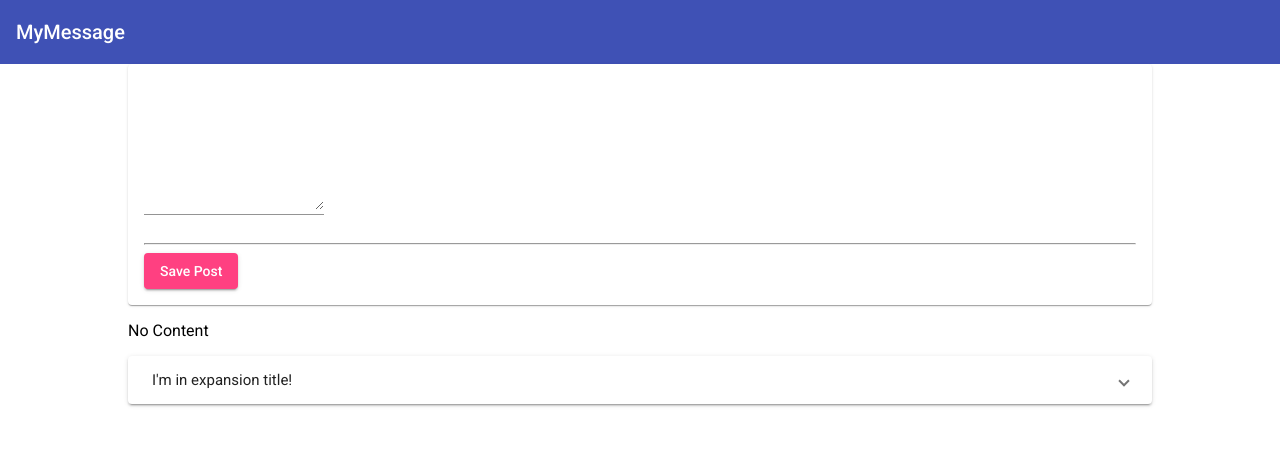
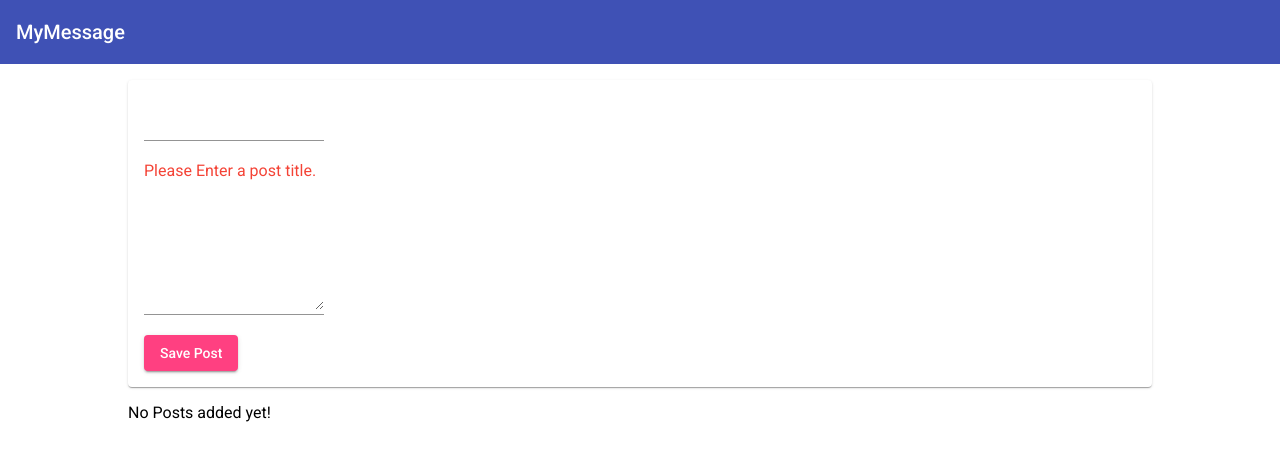
Before and after one commit to statst/blog-app-frontend, an Angular app: page / in a window 1280 px wide. Shown: the top 460 px of the page. Built offline with nearby package versions, Linux system fonts and the light colour scheme.

Commit message:
created post service

```diff
--- a/src/app/app.component.css
+++ b/src/app/app.component.css
@@ -1,5 +1,4 @@
 main{
-  margin-top: 1rem;
   width: 80%;
-  margin: auto;
+  margin: 1rem auto;
 }
--- a/src/app/app.component.html
+++ b/src/app/app.component.html
@@ -1,6 +1,6 @@
 
 <app-header></app-header>
 <main>
-<app-post-create></app-post-create>
-<app-post-list></app-post-list>
+<app-post-create (postCreated) = "onPostAdded($event)"></app-post-create>
+<app-post-list [posts] = "storedPosts"></app-post-list>
 </main>
--- a/src/app/app.component.ts
+++ b/src/app/app.component.ts
@@ -1,10 +1,14 @@
-import { Component } from '@angular/core';
-
+import { Component } from '@angular/core'
+// import { Post } from './posts/post.model'
 @Component({
   selector: 'app-root',
   templateUrl: './app.component.html',
   styleUrls: ['./app.component.css']
 })
 export class AppComponent {
-  title = 'memory-saver-app';
+  storedPosts = [];
+
+  onPostAdded(post){
+    this.storedPosts.push(post);
+  }
 }
--- a/src/app/app.module.ts
+++ b/src/app/app.module.ts
@@ -13,6 +13,7 @@
 import { PostCreateComponent } from './posts/post-create/post-create.component';
 import { HeaderComponent } from './header/header.component';
 import { PostListComponent } from './posts/post-list/post-list.component';
+import { PostsService } from './posts/posts.service';
 
 @NgModule({
   declarations: [
--- a/src/app/posts/post-create/post-create.component.html
+++ b/src/app/posts/post-create/post-create.component.html
@@ -1,12 +1,20 @@
 
 <mat-card>
-  <mat-form-field>
-  <textarea matInput rows="6" [(ngModel)]="enteredValue"></textarea>
-</mat-form-field>
-<hr>
-<button mat-raised-button
-        color="accent" (click)="onAddPost()">Save Post</button>
+  <form (submit) = "onAddPost(postForm)" #postForm= "ngForm">
+    <mat-form-field>
+      <input matInput type="text" name = "title" ngModel required minlength="6" #title="ngModel">
+    </mat-form-field>
+    <mat-error *ngIf= "title.invalid">Please Enter a post title.</mat-error>
+      <mat-form-field>
+        <textarea matInput rows="6" name = "content" ngModel required #content= "ngModel"></textarea>
+        <mat-error *ngIf="content.invalid">Please Enter a content.</mat-error>
+      </mat-form-field>
+
+      <!-- <mat-form-field>
+        <textarea matInput rows="6" [(ngModel)]="enteredContent"></textarea>
+      </mat-form-field> -->
+      <br>
+      <button mat-raised-button color="accent" type="submit">Save Post</button>
+  </form>
+
 </mat-card>
-
-
-<p>{{ newPost }}</p>
--- a/src/app/posts/post-create/post-create.component.ts
+++ b/src/app/posts/post-create/post-create.component.ts
@@ -1,5 +1,7 @@
-import { Component } from '@angular/core';
-import { sharedStylesheetJitUrl } from '@angular/compiler';
+import { Component, EventEmitter, Output } from '@angular/core';
+import { NgForm } from '@angular/forms';
+import { Post } from '../post.model';
+
 
 
 @Component({
@@ -10,10 +12,15 @@
 
 
 export class PostCreateComponent{
-  newPost = 'No Content';
-  enteredValue = ""
-  onAddPost(){
-    this.newPost = this.enteredValue;
+  enteredTitle = "";
+  enteredContent = "";
+  @Output() postCreated = new EventEmitter<Post>();
+  onAddPost(form: NgForm){
+    if(form.invalid){
+      return;
+    }
+    const post: Post = {title: form.value.title, content: form.value.content }
+    this.postCreated.emit(post);
   }
 
 }
--- a/src/app/posts/post-list/post-list.component.css
+++ b/src/app/posts/post-list/post-list.component.css
@@ -2,3 +2,8 @@
   display: block;
   margin-top: 1rem;
 }
+
+.info
+-text {
+  text-align: center;
+}
--- a/src/app/posts/post-list/post-list.component.html
+++ b/src/app/posts/post-list/post-list.component.html
@@ -1,8 +1,10 @@
-<mat-accordion>
-  <mat-expansion-panel>
+<mat-accordion multi = "true" *ngIf = "posts.length > 0">
+  <mat-expansion-panel *ngFor="let post of posts">
     <mat-expansion-panel-header>
-      I'm in expansion title!
+      {{ post.title }}
     </mat-expansion-panel-header>
-    <p>I'm in an expansion panel!</p>
+    <p>{{ post.content }}</p>
   </mat-expansion-panel>
 </mat-accordion>
+
+<p class="info-text mat-body1" *ngIf="posts.length <= 0">No Posts added yet!</p>
--- a/src/app/posts/post-list/post-list.component.ts
+++ b/src/app/posts/post-list/post-list.component.ts
@@ -1,17 +1,22 @@
-import { Component } from '@angular/core'
-
-
+import { Component, Input } from '@angular/core'
+import { Post } from '../post.model'
+import { PostsService } from '../posts.service'
 @Component({
   selector: 'app-post-list',
   templateUrl: './post-list.component.html',
   styleUrls: ['./post-list.component.css'],
 })
 export class PostListComponent {
-  posts = [
-    { title: 'First Post', content: "This is the first post\'s content" },
-    { title: 'Second Post', content: "This is the second post\'s content" },
-    { title: 'Third Post', content: "This is the third post\'s content" },
-    { title: 'Fourth Post', content: "This is the fourth post\'s content" },
-    { title: 'Fifth Post', content: "This is the fifth post\'s content" },
-  ];
+  // posts = [
+  //   { title: 'First Post', content: "This is the first post\'s content" },
+  //   { title: 'Second Post', content: "This is the second post\'s content" },
+  //   { title: 'Third Post', content: "This is the third post\'s content" },
+  //   { title: 'Fourth Post', content: "This is the fourth post\'s content" },
+  //   { title: 'Fifth Post', content: "This is the fifth post\'s content" },
+  // ];
+  @Input() posts = [];
+postsService: PostsService;
+  constructor(postsService: PostsService) {
+    this.postsService = postsService;
+  }
 }
--- /dev/null
+++ b/src/app/posts/post.model.ts
@@ -0,0 +1,4 @@
+export interface Post {
+  title: string;
+  content: string;
+}
--- /dev/null
+++ b/src/app/posts/posts.service.ts
@@ -0,0 +1,15 @@
+import { Post } from './post.model'
+import { Injectable } from '@angular/core';
+
+@Injectable({providedIn: 'root'})
+export class PostsService{
+  private posts: Post[] = [];
+
+  getPosts(){
+    return [...this.posts];
+  }
+  addPost(title: string, content: string){
+    const post: Post = {title: title, content: content};
+    this.posts.push(post);
+  }
+}
```
